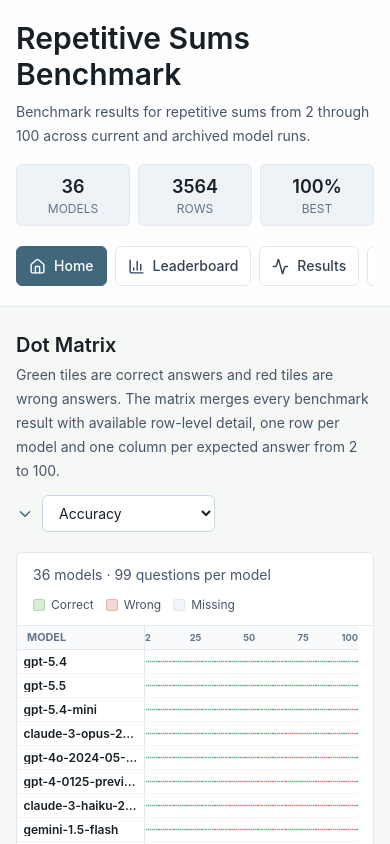
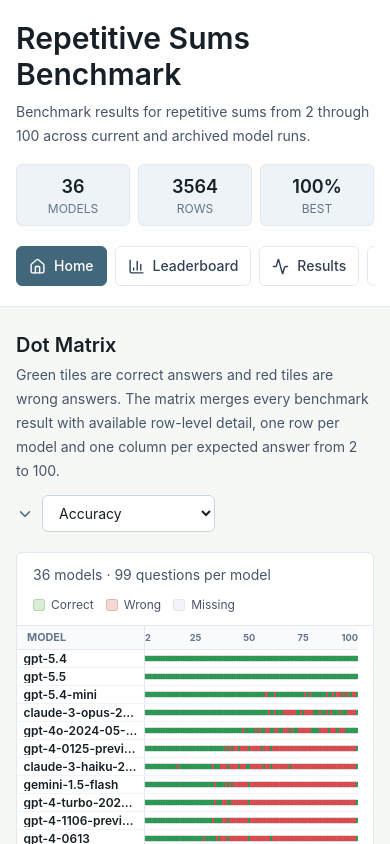
Before and after one commit to louispaulet/benchmark_experiments, a React (Vite) app in the folder Repetitive Sums - Part2 - 2026/site/: page / in a window 390 px wide. Shown: the top 844 px of the page. Built offline with nearby package versions, Linux system fonts and the light colour scheme.

Commit message:
Tighten mobile matrix dots

```diff
--- a/Repetitive Sums - Part2 - 2026/site/src/styles.css
+++ b/Repetitive Sums - Part2 - 2026/site/src/styles.css
@@ -130,7 +130,7 @@
   display: block;
   width: min(7px, calc(100% - 2px));
   aspect-ratio: 1;
-  border-radius: 1px;
+  border-radius: 0;
   box-shadow: 0 0 0 1px rgba(15, 23, 42, 0.08);
 }
 
@@ -160,11 +160,17 @@
     padding-inline: 0.4rem;
   }
 
+  .matrix-row {
+    min-height: 18px;
+  }
+
   .matrix-model-meta {
     display: none;
   }
 
   .matrix-dot {
-    width: min(4px, calc(100% - 1px));
+    width: min(6px, 100%);
+    height: 5px;
+    aspect-ratio: auto;
   }
 }
```
